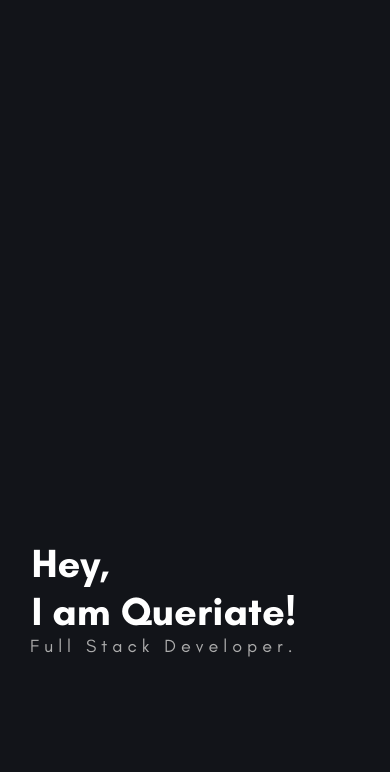
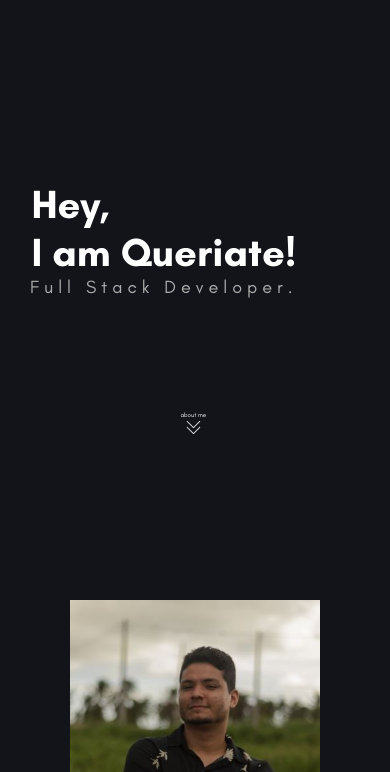
Before and after one commit to Queriate/Portfolio, a plain HTML site: page index.html in a window 390 px wide. Shown: the part 72-844 px from the top of the page. Drawn offline with nearby package versions, Linux system fonts and the light colour scheme.

Commit message:
reorganizando posições

```diff
--- a/assets/css/pages/index/partials/apresentacao.css
+++ b/assets/css/pages/index/partials/apresentacao.css
@@ -2,6 +2,7 @@
     display: flex;
     justify-content: start;
     align-items: center;
+    height: 80vh;
 }
 
 .apresentacao .informacao {
@@ -20,7 +21,7 @@
 }
 
 .apresentacao .informacao p {
-    font-size: clamp(1.8rem, 4vw, 4.5rem); /* Define um tamanho de fonte responsivo */
+    font-size: clamp(1.8rem, 3vw, 4rem); /* Define um tamanho de fonte responsivo */
     color: var(--primary-3);
     font-family: gracial_regular;
     letter-spacing: clamp(.5rem, 1.2vw, 1.2rem);
@@ -58,3 +59,9 @@
         filter: blur(0);
     }
 }
+
+@media only screen and (max-width: 600px){
+    .apresentacao{
+        height: 50vh;
+    }
+}
```
